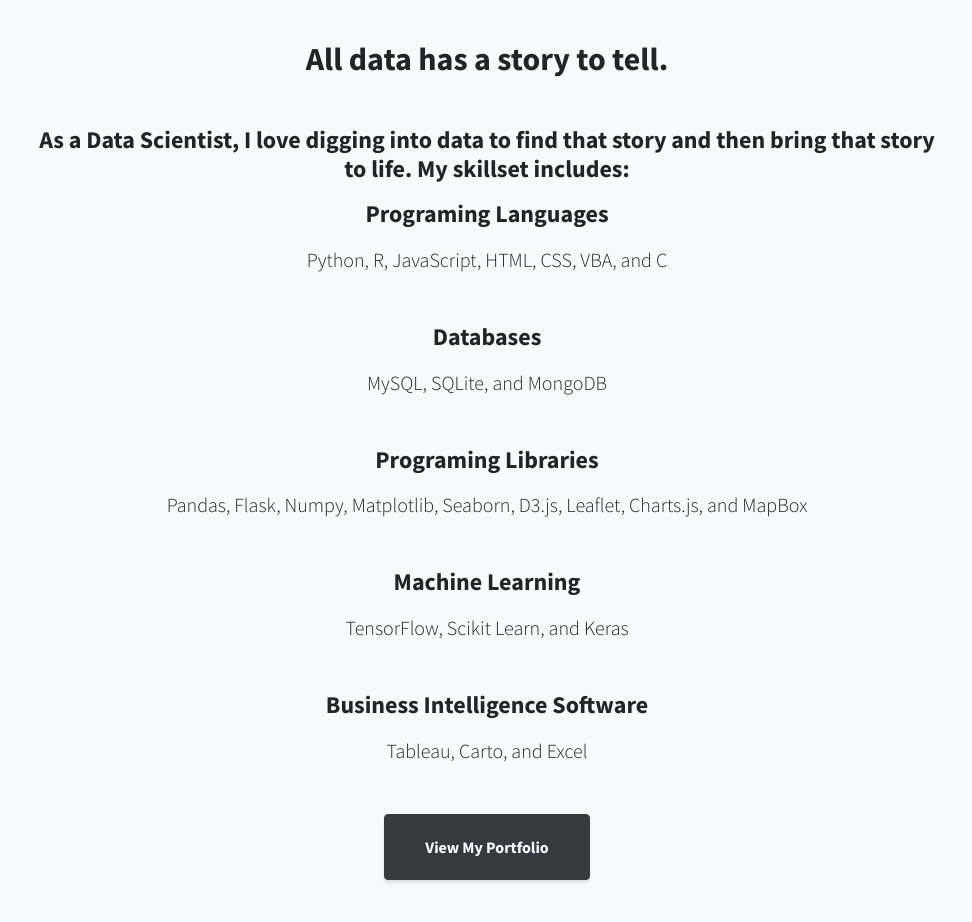
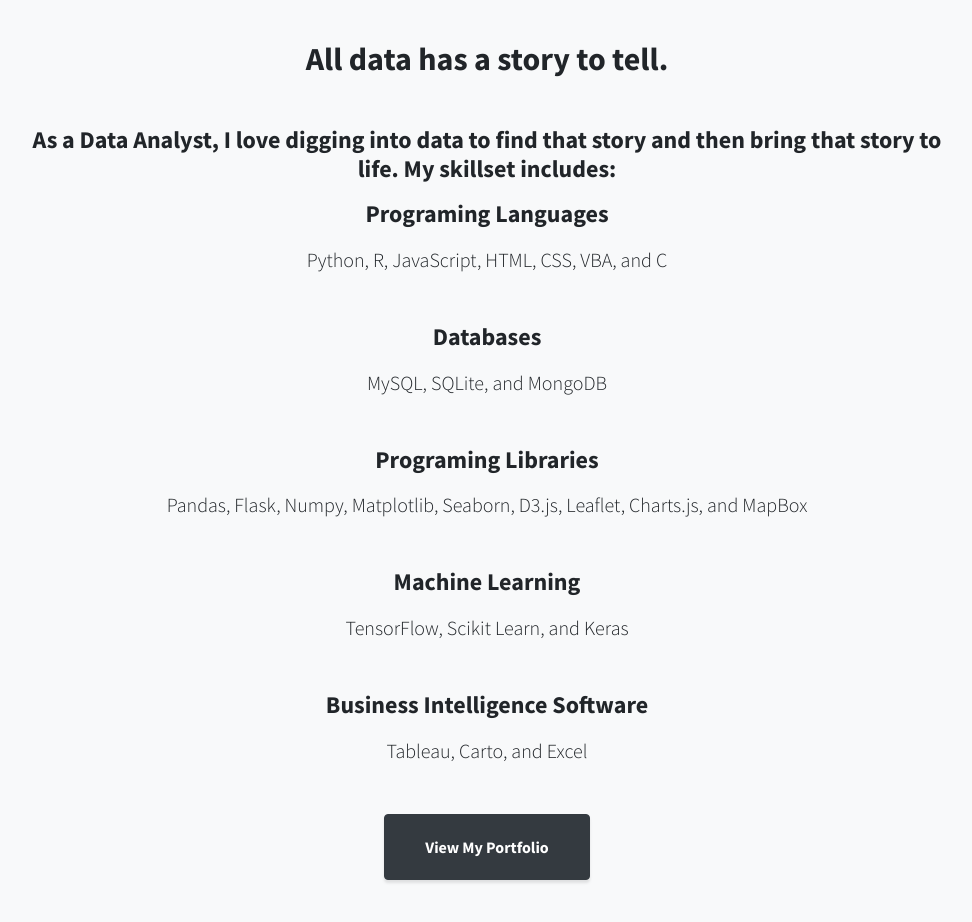
Before and after one commit to gnnj/gnnj.github.io, a plain HTML site: page index.html in a window 1280 px wide. Shown: the part 880-1802 px from the top of the page, without its empty margins (153-1125 px from the left). Drawn offline with Linux system fonts and the light colour scheme.

Commit message:
Updated index.html

```diff
--- a/index.html
+++ b/index.html
@@ -68,7 +68,7 @@
         <div class="row">
           <div class="col-lg-10 mx-auto">
             <h2>All data has a story to tell.</h2>
-            <p class="lead mb-5"><h4>As a Data Scientist, I love digging into data to find that story and then bring that story to life.  My skillset includes:</h4>
+            <p class="lead mb-5"><h4>As a Data Analyst, I love digging into data to find that story and then bring that story to life.  My skillset includes:</h4>
             </p>
 
 <p class="lead mb-7"><h4>Programing Languages</h4>
```
